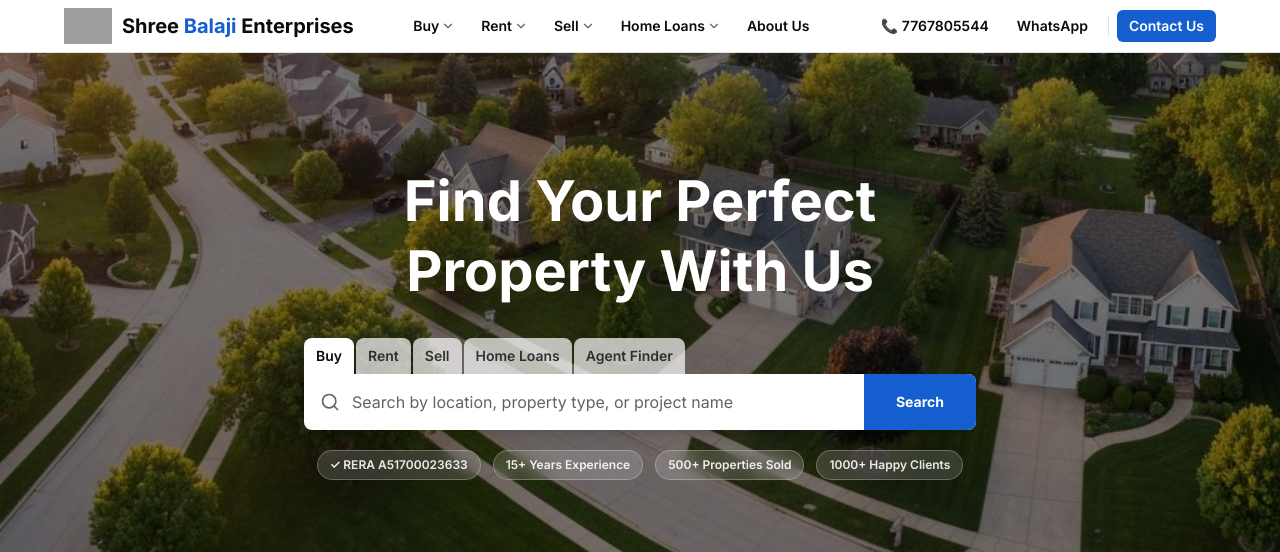
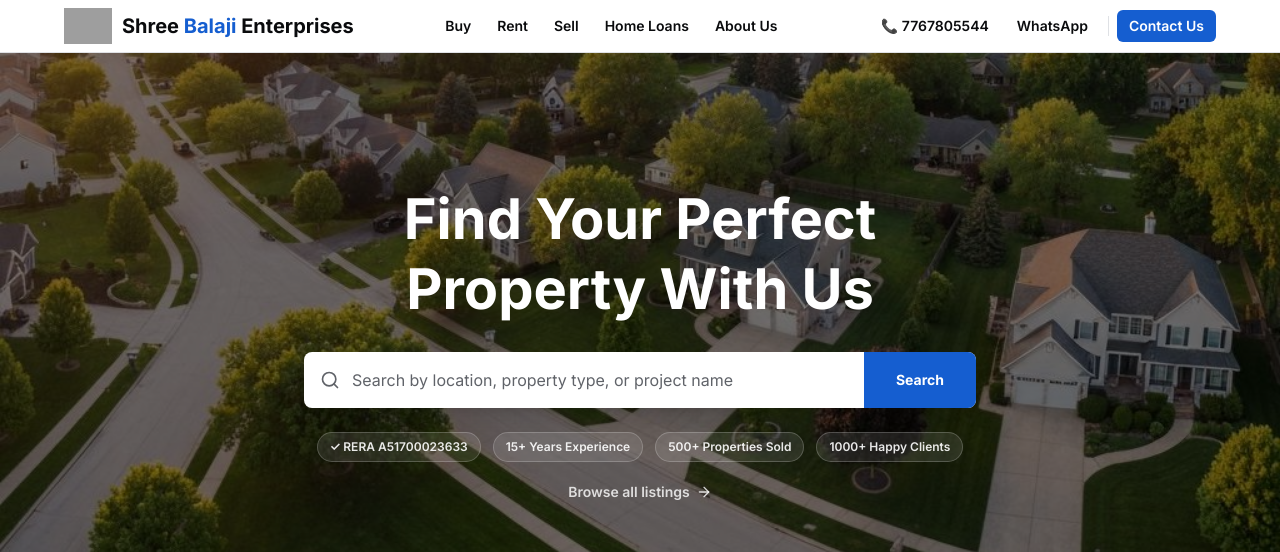
Before and after one commit to srinivasajan/Shree-Balaji-Enterprises-Final, a Next.js app: page / in a window 1280 px wide. Shown: the top 552 px of the page. Built offline with nearby package versions, Linux system fonts and the light colour scheme; grey boxes are pictures that could not be loaded.

Commit message:
feat: simplify hero section — remove tabs, chips, badge text; clean up nav dropdowns

```diff
--- a/app/globals.css
+++ b/app/globals.css
@@ -123,3 +123,18 @@
     @apply bg-background text-foreground;
   }
 }
+
+@keyframes fade-up {
+  from {
+    opacity: 0;
+    transform: translateY(16px);
+  }
+  to {
+    opacity: 1;
+    transform: translateY(0);
+  }
+}
+
+.animate-fade-up {
+  animation: fade-up 0.5s ease-out both;
+}
--- a/components/header.tsx
+++ b/components/header.tsx
@@ -4,58 +4,19 @@ import { useState } from "react"
 import Link from "next/link"
 import Image from "next/image"
 import { usePathname } from "next/navigation"
-import { ChevronDown, Menu, X } from "lucide-react"
+import { Menu, X } from "lucide-react"
 import { Button } from "@/components/ui/button"
 
 const navLinks = [
-  {
-    label: "Buy",
-    href: "/buy",
-    hasDropdown: true,
-    children: [
-      { label: "Properties for Sale", href: "/buy" },
-      { label: "Site Visits / Open Houses", href: "/buy?filter=open-house" },
-      { label: "New Projects", href: "/buy?filter=new" },
-      { label: "Sold Properties", href: "/buy?filter=sold" },
-    ],
-  },
-  {
-    label: "Rent",
-    href: "/rent",
-    hasDropdown: true,
-    children: [
-      { label: "All Rentals", href: "/rent" },
-      { label: "Residential Rentals", href: "/rent?type=residential" },
-      { label: "Commercial Rentals", href: "/rent?type=commercial" },
-      { label: "Rental Enquiry", href: "/contact" },
-    ],
-  },
-  {
-    label: "Sell",
-    href: "/sell",
-    hasDropdown: true,
-    children: [
-      { label: "Get Property Valuation", href: "/sell" },
-      { label: "Seller's Guide", href: "/sell#guide" },
-    ],
-  },
-  {
-    label: "Home Loans",
-    href: "/home-loans",
-    hasDropdown: true,
-    children: [
-      { label: "Home Loan Overview", href: "/home-loans" },
-      { label: "EMI Calculator", href: "/home-loans#calculator" },
-      { label: "Bank Partners", href: "/home-loans#banks" },
-      { label: "Apply for Loan", href: "/contact" },
-    ],
-  },
-  { label: "About Us", href: "/about", hasDropdown: false },
+  { label: "Buy", href: "/buy" },
+  { label: "Rent", href: "/rent" },
+  { label: "Sell", href: "/sell" },
+  { label: "Home Loans", href: "/home-loans" },
+  { label: "About Us", href: "/about" },
 ]
 
 export function Header() {
   const [mobileOpen, setMobileOpen] = useState(false)
-  const [openDropdown, setOpenDropdown] = useState<string | null>(null)
   const pathname = usePathname()
 
   return (
@@ -78,41 +39,17 @@ export function Header() {
         {/* Desktop Nav */}
         <nav className="hidden lg:flex items-center gap-0.5" aria-label="Main navigation">
           {navLinks.map((link) => (
-            <div
+            <Link
               key={link.label}
-              className="relative"
-              onMouseEnter={() => link.hasDropdown ? setOpenDropdown(link.label) : undefined}
-              onMouseLeave={() => setOpenDropdown(null)}
-            >
-              <Link
               href={link.href}
-                className={`flex items-center gap-0.5 px-3 py-2 text-sm font-semibold rounded-md transition-colors ${
+              className={`px-3 py-2 text-sm font-semibold rounded-md transition-colors ${
                 pathname.startsWith(link.href)
                   ? "text-primary"
                   : "text-foreground hover:text-primary"
               }`}
             >
               {link.label}
-                {link.hasDropdown && <ChevronDown className="h-3.5 w-3.5 text-muted-foreground" />}
             </Link>
-
-              {/* Dropdown */}
-              {link.hasDropdown && link.children && openDropdown === link.label && (
-                <div className="absolute top-full left-0 pt-1 z-50">
-                  <div className="bg-card border border-border rounded-lg shadow-lg py-2 min-w-[200px]">
-                    {link.children.map((child) => (
-                      <Link
-                        key={child.label}
-                        href={child.href}
-                        className="block px-4 py-2.5 text-sm text-foreground hover:bg-muted transition-colors"
-                      >
-                        {child.label}
-                      </Link>
-                    ))}
-                  </div>
-                </div>
-              )}
-            </div>
           ))}
         </nav>
 
@@ -154,7 +91,7 @@ export function Header() {
               <Link
                 key={link.label}
                 href={link.href}
-                className={`flex items-center justify-between px-3 py-3 text-sm font-semibold rounded-md ${
+                className={`px-3 py-3 text-sm font-semibold rounded-md ${
                   pathname.startsWith(link.href)
                     ? "text-primary bg-primary/5"
                     : "text-foreground hover:bg-muted"
@@ -162,7 +99,6 @@ export function Header() {
                 onClick={() => setMobileOpen(false)}
               >
                 {link.label}
-                {link.hasDropdown && <ChevronDown className="h-4 w-4 text-muted-foreground" />}
               </Link>
             ))}
             <div className="border-t border-border my-2" />
--- a/components/hero-section.tsx
+++ b/components/hero-section.tsx
@@ -2,40 +2,21 @@
 
 import { useState } from "react"
 import { useRouter } from "next/navigation"
-import { Search } from "lucide-react"
+import { Search, ArrowRight } from "lucide-react"
 import Image from "next/image"
-
-const searchTabs = [
-  { label: "Buy", href: "/buy" },
-  { label: "Rent", href: "/rent" },
-  { label: "Sell", href: "/sell" },
-  { label: "Home Loans", href: "/home-loans" },
-  { label: "Agent Finder", href: "/agents" },
-]
+import Link from "next/link"
 
 export function HeroSection() {
-  const [activeTab, setActiveTab] = useState("Buy")
   const [query, setQuery] = useState("")
   const router = useRouter()
 
   const handleSearch = () => {
-    const tab = searchTabs.find((t) => t.label === activeTab)
-    if (tab) {
-      router.push(`${tab.href}${query ? `?q=${encodeURIComponent(query)}` : ""}`)
-    }
+    router.push(`/buy${query ? `?q=${encodeURIComponent(query)}` : ""}`)
   }
 
-  // Determine if the active tab is the last tab — if so, the search box top-right
-  // corner must be square to visually connect with the tab above it.
-  const activeTabIndex = searchTabs.findIndex((t) => t.label === activeTab)
-  const isLastTabActive = activeTabIndex === searchTabs.length - 1
-
   return (
-    // Fix 6: fallback bg-neutral-800 shown while/if the image fails to load
     <section className="relative bg-neutral-800">
-      {/* Fix 7: taller mobile height so content isn't cramped */}
-      <div className="relative h-[420px] md:h-[480px] lg:h-[540px] overflow-hidden">
-        {/* Fix 2 & 3: local image with accurate alt text */}
+      <div className="relative h-[480px] md:h-[520px] lg:h-[580px] overflow-hidden">
         <Image
           src="/images/hero-bg.jpg"
           alt="Ambernath residential neighbourhood — find your perfect property"
@@ -43,39 +24,20 @@ export function HeroSection() {
           className="object-cover"
           priority
         />
-        {/* Fix 1: reliable black overlay instead of bg-foreground/40 */}
-        <div className="absolute inset-0 bg-black/45" />
+        <div className="absolute inset-0 bg-black/50" />
 
         <div className="relative z-10 flex flex-col items-center justify-center h-full px-4">
-          {/* Fix 8: remove manual <br> that conflicted with text-balance */}
-          <h1 className="text-3xl md:text-5xl lg:text-[56px] font-bold text-white text-center leading-tight text-balance mb-8 max-w-3xl">
-            Find Your Perfect Property With Us
-          </h1>
 
-          <div className="w-full max-w-2xl">
-            {/* Fix 5: flex-wrap so tabs wrap gracefully on very small screens */}
-            <div className="flex flex-wrap gap-0.5 mb-0">
-              {searchTabs.map((tab) => (
-                <button
-                  key={tab.label}
-                  onClick={() => setActiveTab(tab.label)}
-                  className={`px-3 py-2 text-xs md:text-sm font-semibold rounded-t-lg transition-colors ${
-                    activeTab === tab.label
-                      ? "bg-card text-foreground"
-                      : "bg-card/70 text-foreground/80 hover:bg-card/90"
-                  }`}
-                >
-                  {tab.label}
-                </button>
-              ))}
-            </div>
+          {/* Headline */}
+          <div className="text-center mb-7 animate-fade-up">
+            <h1 className="text-3xl md:text-5xl lg:text-[56px] font-bold text-white text-center leading-tight text-balance max-w-3xl">
+              Find Your Perfect<br className="hidden md:block" /> Property With Us
+            </h1>
+          </div>
 
-            {/* Fix 4: top-right corner is square when last tab is active, rounded otherwise */}
-            <div
-              className={`flex bg-card overflow-hidden shadow-lg rounded-b-lg ${
-                isLastTabActive ? "rounded-tl-none rounded-tr-none" : "rounded-tr-lg"
-              }`}
-            >
+          {/* Search box */}
+          <div className="w-full max-w-2xl animate-fade-up [animation-delay:100ms]">
+            <div className="flex bg-card overflow-hidden shadow-xl rounded-lg">
               <div className="flex-1 flex items-center px-4">
                 <Search className="h-5 w-5 text-muted-foreground shrink-0" />
                 <input
@@ -100,7 +62,7 @@ export function HeroSection() {
           </div>
 
           {/* Trust badges */}
-          <div className="flex items-center gap-3 mt-5 flex-wrap justify-center">
+          <div className="flex items-center gap-3 mt-6 flex-wrap justify-center animate-fade-up [animation-delay:200ms]">
             {[
               "✓ RERA A51700023633",
               "15+ Years Experience",
@@ -109,12 +71,22 @@ export function HeroSection() {
             ].map((badge) => (
               <span
                 key={badge}
-                className="text-xs font-semibold text-white/90 bg-white/15 backdrop-blur-sm px-3 py-1.5 rounded-full border border-white/25"
+                className="text-xs font-semibold text-white/90 bg-white/10 backdrop-blur-sm px-3 py-1.5 rounded-full border border-white/20"
               >
                 {badge}
               </span>
             ))}
           </div>
+
+          {/* Secondary CTA */}
+          <Link
+            href="/buy"
+            className="mt-5 flex items-center gap-1.5 text-sm font-semibold text-white/80 hover:text-white transition-colors group animate-fade-up [animation-delay:300ms]"
+          >
+            Browse all listings
+            <ArrowRight className="h-4 w-4 group-hover:translate-x-0.5 transition-transform" />
+          </Link>
+
         </div>
       </div>
     </section>
```
Lines whose indentation alone changed are shown as unchanged.
